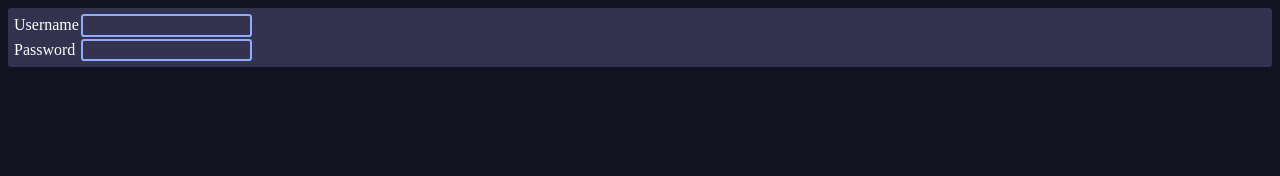
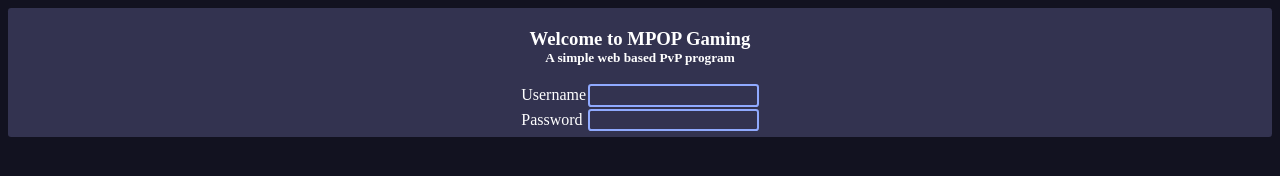
Before and after one commit to RyannKim327/Online-Web-Games, a website: page res/index.html in a window 1280 px wide. Drawn offline with Linux system fonts and the light colour scheme.

Commit message:
02-20-23 15:23

```diff
--- a/res/index.html
+++ b/res/index.html
@@ -10,6 +10,10 @@
 	<body>
 		<div class="form">
 			<table>
+				<caption>
+					<h3>Welcome to MPOP Gaming</h3>
+					<h5>A simple web based PvP program</h5>
+				</caption>
 				<tr>
 					<td>
 						<label for="username">Username</label>
--- a/res/styles.css
+++ b/res/styles.css
@@ -17,6 +17,7 @@
 	--input-border: 2px #90aaff solid;
 	--input-radius: 0.25em;
 	--padding-input: 0.1em;
+	--margin-initial: 1em;
 }
 body{
 	background-color: var(--background-base);
@@ -28,7 +29,7 @@ body{
 	padding: var(--padding-base);
 	border-radius: var(--border-radius-base);
 	display: flex;
-	justify-items: center;
+	justify-content: center;
 }
 .form input{
 	border: var(--input-border);
@@ -37,3 +38,6 @@ body{
 	font-family: 'Times New Roman', Times, serif;
 	padding: var(--padding-input);
 }
+.form table caption{
+	margin: var(--margin-initial) 0;
+}
```
